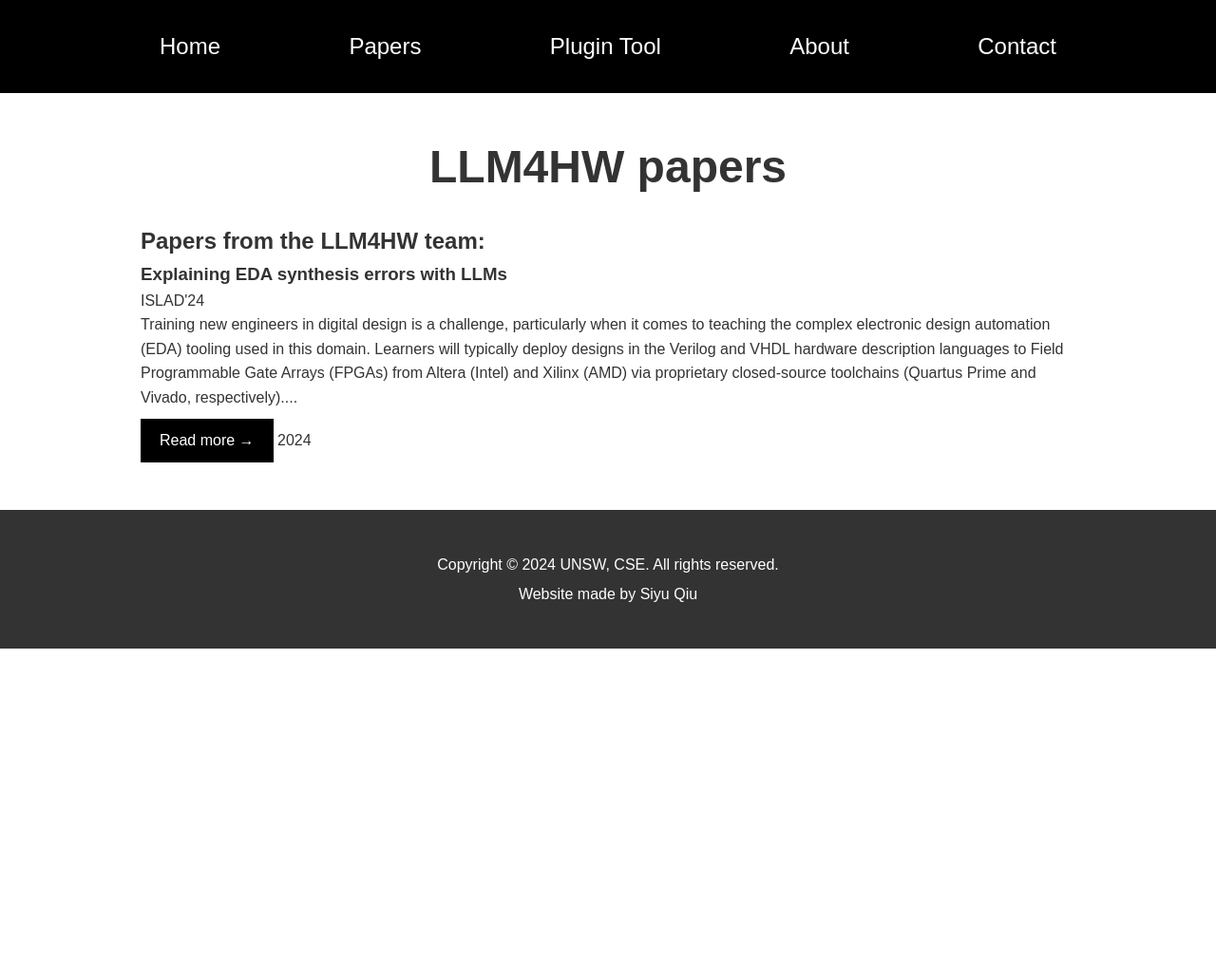
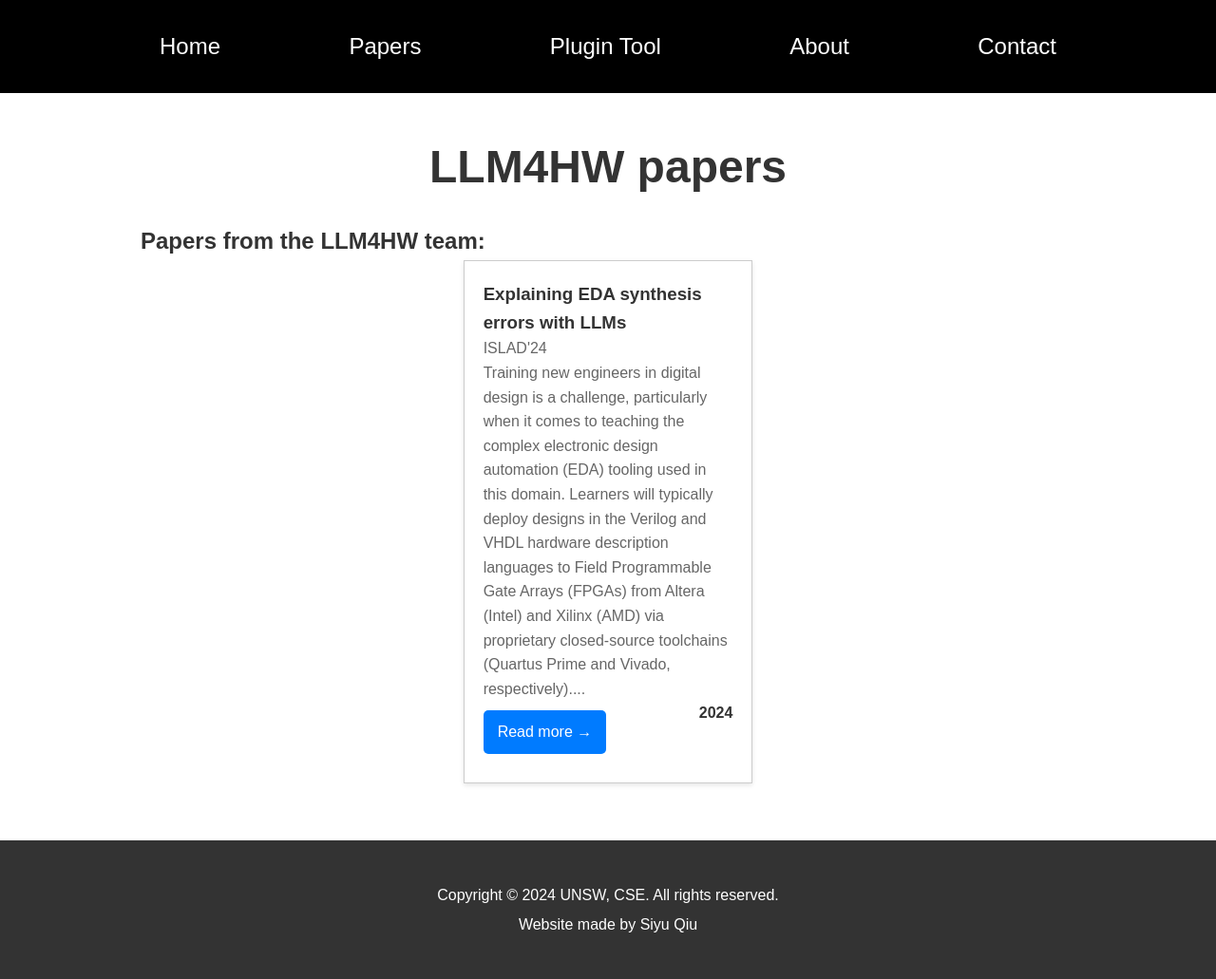
Before and after one commit to llm4hw/llm4hw.github.io, a Jekyll site: the page built from papers.md, in a window 1280 px wide. Shown: the whole page at 95% size. Built offline with Jekyll 4.4.1, drawn with Linux system fonts in a browser that asks for light colours; before the commit the page ends 900 px from its top, so only the background shows below that.

Commit message:
Update style.css

```diff
--- a/assets/css/style.css
+++ b/assets/css/style.css
@@ -114,3 +114,56 @@ footer p {
         font-size: 14px;
     }
 }
+
+/* Paper box styles */
+.papers-container {
+    display: flex;
+    flex-wrap: wrap;
+    gap: 20px;
+    justify-content: space-around; /* Ensures even spacing and center alignment */
+}
+
+.paper {
+    border: 1px solid #ccc;
+    box-shadow: 0 2px 5px rgba(0,0,0,0.1);
+    padding: 20px;
+    width: calc(33% - 20px); /* Adjust width for 3 boxes in a row, accounting for gap */
+    background-color: #fff;
+    margin-bottom: 20px; /* Adds space between rows */
+}
+
+.paper h3 {
+    color: #333;
+}
+
+.paper p {
+    color: #666;
+}
+
+.button {
+    display: inline-block;
+    margin-top: 10px;
+    background-color: #007bff;
+    color: white;
+    text-decoration: none;
+    border-radius: 5px;
+    padding: 10px 15px;
+}
+
+.year {
+    float: right;
+    font-weight: bold;
+    color: #333;
+}
+
+@media screen and (max-width: 768px) {
+    .paper {
+        width: calc(50% - 20px); /* Two boxes per row on medium screens */
+    }
+}
+
+@media screen and (max-width: 480px) {
+    .paper {
+        width: 100%; /* Full width for small screens */
+    }
+}
```
